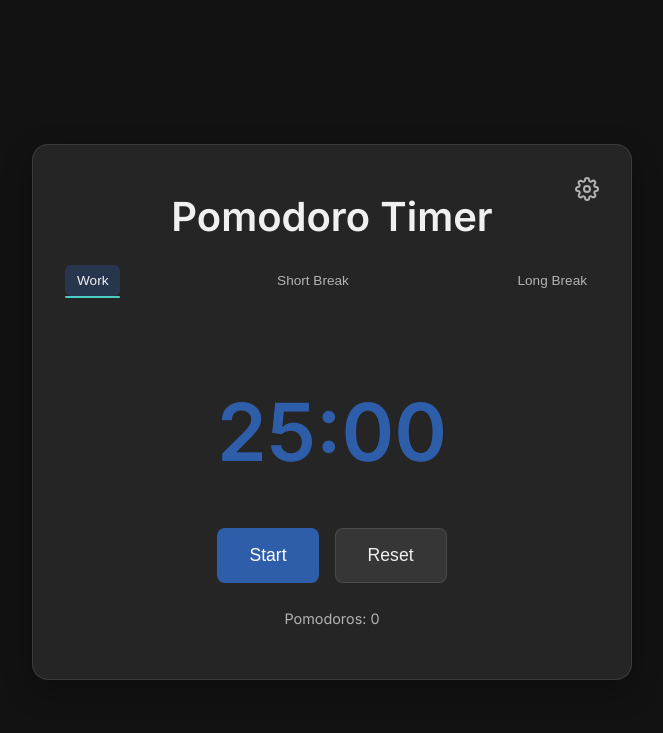
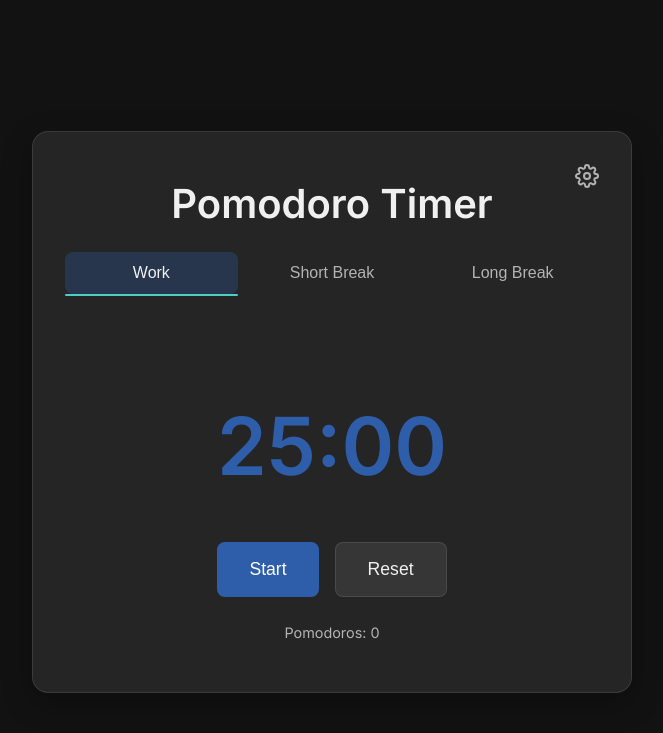
Before and after one commit to c2y5/FocusNest, a Flask app: page /timer in a window 1280 px wide. Shown: the part 71-804 px from the top of the page, without its empty margins (308-971 px from the left). Run offline with Flask 3, Linux system fonts and the light colour scheme; the visitor is signed in with stand-in values (Sample User, id 1); data that the repository does not hold is empty; parts of the project's set-up code (start-up, migrations or seed data) failed here and were passed over.

Commit message:
timer page css update

```diff
--- a/app/static/css/style.css
+++ b/app/static/css/style.css
@@ -1566,6 +1566,39 @@ p {
   text-align: center;
 }
 
+.timer-fullpage .ctimer-options {
+  display: flex;
+  justify-content: space-between;
+  width: 100%;
+  margin-bottom: 1.5rem;
+  gap: 0.5rem;
+}
+
+.timer-fullpage .ctimer-option {
+  flex: 1;
+  background: none;
+  border: none;
+  color: var(--text-muted);
+  padding: 0.75rem;
+  border-radius: 8px;
+  cursor: pointer;
+  font-size: 1rem;
+  transition: all 0.3s ease;
+  text-align: center;
+  min-width: 0;
+  white-space: nowrap;
+}
+
+.timer-fullpage .ctimer-option.active {
+  background: rgba(46, 94, 170, 0.3);
+  color: var(--text-light);
+  font-weight: 500;
+}
+
+.timer-fullpage .ctimer-option:hover:not(.active) {
+  background: rgba(255, 255, 255, 0.05);
+}
+
 @media (max-width: 768px) {
   .timer-fullpage .ctimer-display {
     font-size: 4rem;
```
